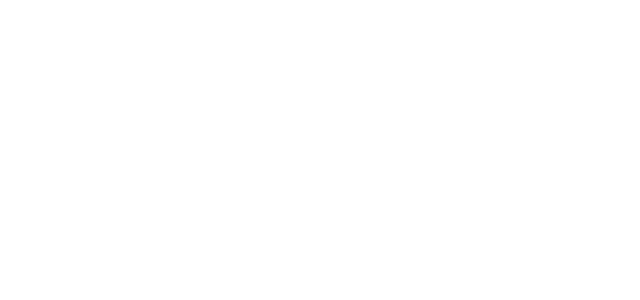
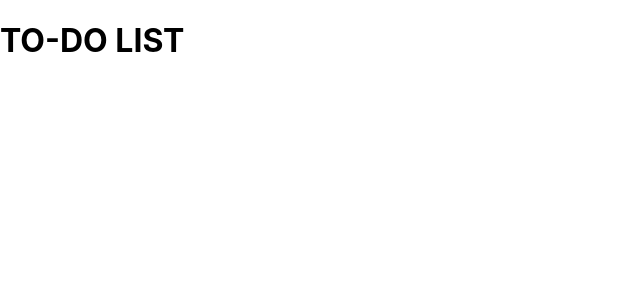
Before and after one commit to MelynAtieno/TO-DO-LIST, a React (Create React App) app: page / in a window 1280 px wide. Shown: the top 300 px of the page, without its empty margins (0-640 px from the left). Built offline with nearby package versions, Linux system fonts and the light colour scheme.

Commit message:
add page title

```diff
--- a/src/App.js
+++ b/src/App.js
@@ -1,12 +1,13 @@
 import './App.css';
 
 import React from 'react';
+import PageTitle from './Components/PageTitle';
 
 function App() {
 
 return (
-    <div className="App">
-
+    <div className="app-container">
+      <PageTitle></PageTitle>
     </div>
   );
 }
--- a/src/Components/PageTitle.js
+++ b/src/Components/PageTitle.js
@@ -2,7 +2,9 @@
 
 function PageTitle() {
   return (
-    <div>PageTitle</div>
+    <div>
+      <h1 className='title-header'><b>TO-DO LIST</b></h1>
+      </div>
   )
 }
 
```
